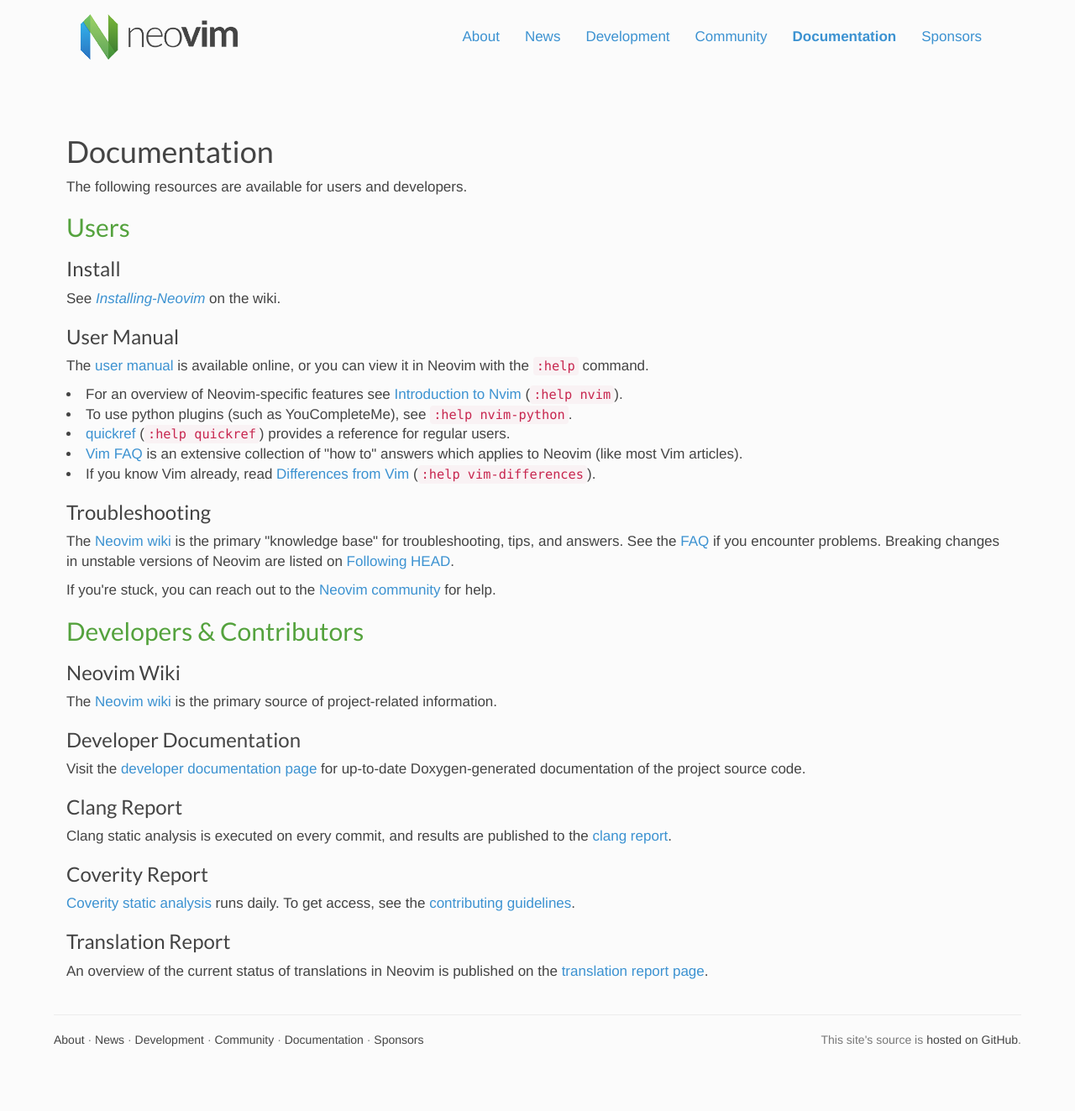
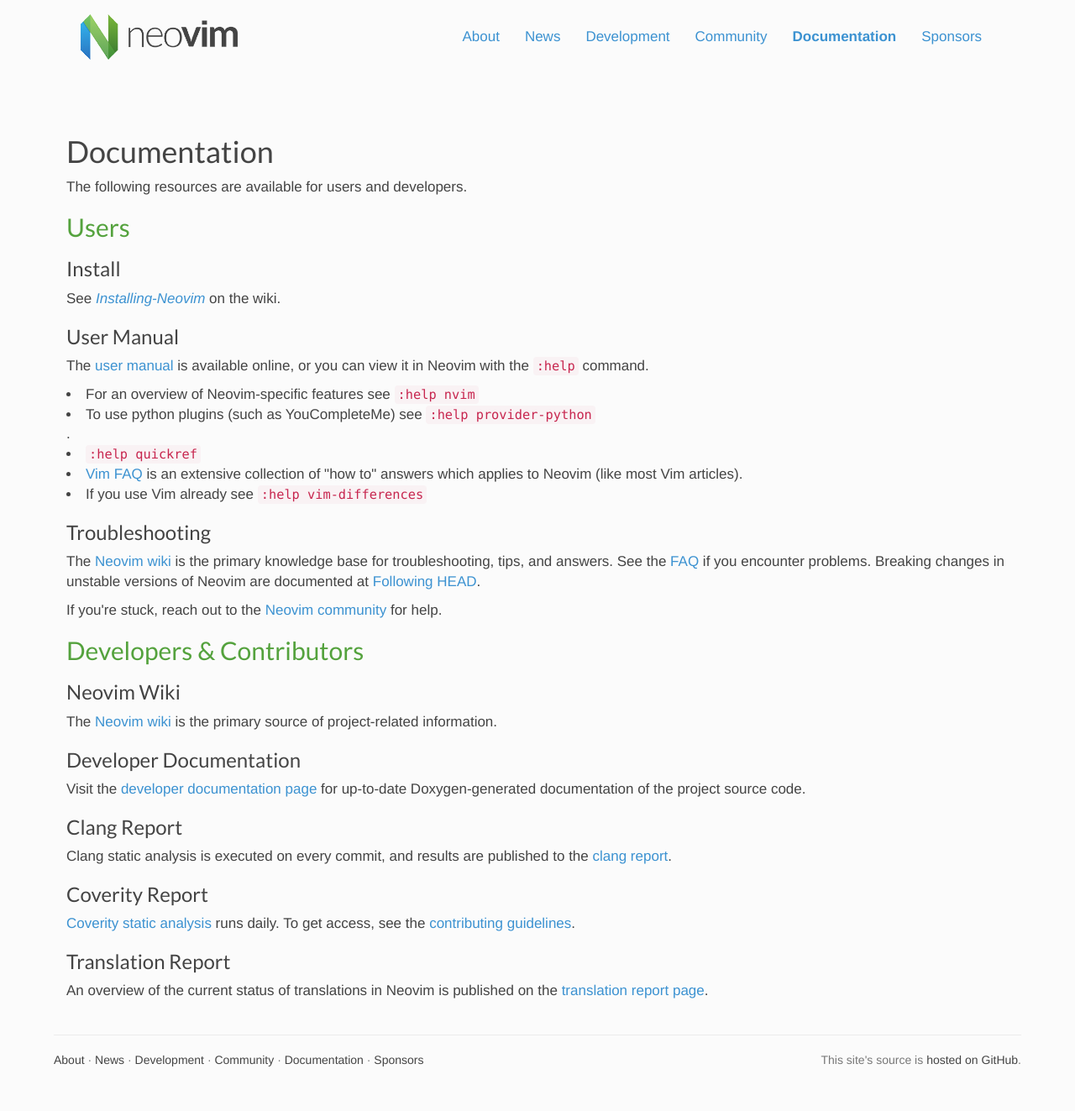
Before and after one commit to neovim/neovim.github.io, a Jekyll site: the page built from doc_index.html, in a window 1280 px wide. Shown: the whole page at 84% size. Built offline with Jekyll 4.4.1, drawn with Linux system fonts in a browser that asks for light colours; nearby versions of some CDN libraries; before the commit the page ends 1299 px from its top, so only the background shows below that.

Commit message:
doc: update URLs/references
References https://github.com/neovim/neovim/pull/4923

```diff
--- a/doc_index.html
+++ b/doc_index.html
@@ -32,35 +32,33 @@
          or you can view it in Neovim with the <code>:help</code> command.
       </p>
       <p>
-        <li>For an overview of Neovim-specific features see <a href="http://neovim.io/doc/user/nvim.html">Introduction to Nvim</a>
-            (<code>:help nvim</code>).</li>
-        <li>To use python plugins (such as YouCompleteMe), see
-            <a href="http://neovim.io/doc/user/nvim_python.html"><code>:help nvim-python</code></a>.
-        <li><a href="http://neovim.io/doc/user/quickref.html">quickref</a>
-            (<code>:help quickref</code>) provides a reference for regular users.</li>
+        <li>For an overview of Neovim-specific features see
+            <a href="http://neovim.io/doc/user/nvim.html"><code>:help nvim</code></a></li>
+        <li>To use python plugins (such as YouCompleteMe) see
+            <a href="http://neovim.io/doc/user/provider.html"><code>:help provider-python</code></a></li> .
+        <li><a href="http://neovim.io/doc/user/quickref.html"><code>:help quickref</code></a></li>
         <li>
           <a href="http://vimhelp.appspot.com/vim_faq.txt.html">Vim FAQ</a>
           is an extensive collection of "how to" answers which applies to
           Neovim (like most Vim articles).
         </li>
-        <li>If you know Vim already, read <a
-            href="http://neovim.io/doc/user/vim_diff.html">Differences from
-            Vim</a> (<code>:help vim-differences</code>).</li>
+        <li>If you use Vim already see <a
+            href="http://neovim.io/doc/user/vim_diff.html"><code>:help vim-differences</code></a></li>
       </p>
 
       <h3>Troubleshooting</h3>
 
       <p>
         The <a href="https://github.com/neovim/neovim/wiki">Neovim wiki</a>
-        is the primary "knowledge base" for troubleshooting, tips, and answers.
+        is the primary knowledge base for troubleshooting, tips, and answers.
         See the <a href="https://github.com/neovim/neovim/wiki/FAQ">FAQ</a>
         if you encounter problems. Breaking changes in unstable versions
-        of Neovim are listed on
+        of Neovim are documented at
         <a href="https://github.com/neovim/neovim/wiki/Following-HEAD">Following HEAD</a>.
       </p>
 
       <p>
-        If you're stuck, you can reach out to the <a href="/community">Neovim community</a> for help.
+        If you're stuck, reach out to the <a href="/community">Neovim community</a> for help.
       </p>
 
       <h2>Developers & Contributors</h2>
```
Also changed, not shown: _posts/2015-04-03-april-newsletter.md (+1 -1 lines).
